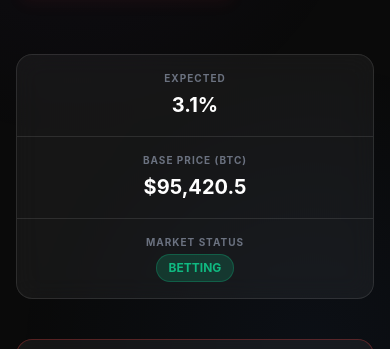
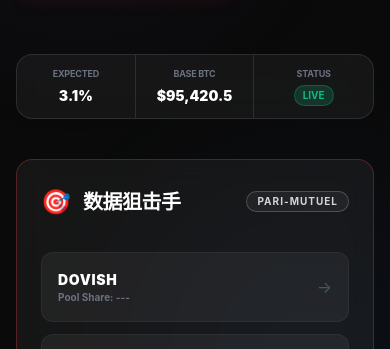
Before and after one commit to ViviennaMAO/MacroShockwave, a React (Vite) app in the folder frontend/: page / in a window 390 px wide. Shown: the part 323-672 px from the top of the page. Built offline with nearby package versions, Linux system fonts and the light colour scheme; no server answers.

Commit message:
Change stats bar to horizontal layout for mobile

```diff
--- a/frontend/src/pages/HomePage.tsx
+++ b/frontend/src/pages/HomePage.tsx
@@ -93,20 +93,18 @@ export function HomePage() {
       </div>
 
       {/* Quick Stats Bar */}
-      <div className="grid grid-cols-1 md:grid-cols-3 gap-0 border border-white/10 rounded-2xl overflow-hidden bg-white/5 backdrop-blur-md">
-        <div className="p-4 border-b md:border-b-0 md:border-r border-white/10 text-center md:text-left">
-          <div className="text-[10px] uppercase tracking-widest text-gray-500 font-bold mb-1">EXPECTED</div>
-          <div className="text-xl font-bold text-white">{liveEvent.consensusValue}%</div>
+      <div className="grid grid-cols-3 gap-0 border border-white/10 rounded-2xl overflow-hidden bg-white/5 backdrop-blur-md">
+        <div className="p-3 border-r border-white/10 text-center">
+          <div className="text-[9px] uppercase tracking-tight text-gray-500 font-bold mb-1">EXPECTED</div>
+          <div className="text-sm md:text-xl font-black text-white">{liveEvent.consensusValue}%</div>
         </div>
-        <div className="p-4 border-b md:border-b-0 md:border-r border-white/10 text-center md:text-left">
-          <div className="text-[10px] uppercase tracking-widest text-gray-500 font-bold mb-1">BASE PRICE (BTC)</div>
-          <div className="text-xl font-bold text-white">${liveEvent.basePrice?.toLocaleString()}</div>
+        <div className="p-3 border-r border-white/10 text-center">
+          <div className="text-[9px] uppercase tracking-tight text-gray-500 font-bold mb-1">BASE BTC</div>
+          <div className="text-sm md:text-xl font-black text-white">${liveEvent.basePrice?.toLocaleString()}</div>
         </div>
-        <div className="p-4 text-center md:text-left">
-          <div className="text-[10px] uppercase tracking-widest text-gray-500 font-bold mb-1">MARKET STATUS</div>
-          <div className="flex justify-center md:justify-start">
-            <Badge variant="success" className="font-bold py-1 px-3">BETTING</Badge>
-          </div>
+        <div className="p-3 text-center flex flex-col items-center justify-center">
+          <div className="text-[9px] uppercase tracking-tight text-gray-500 font-bold mb-1">STATUS</div>
+          <Badge variant="success" className="font-bold py-0.5 px-2 text-[10px]">LIVE</Badge>
         </div>
       </div>
 
```
